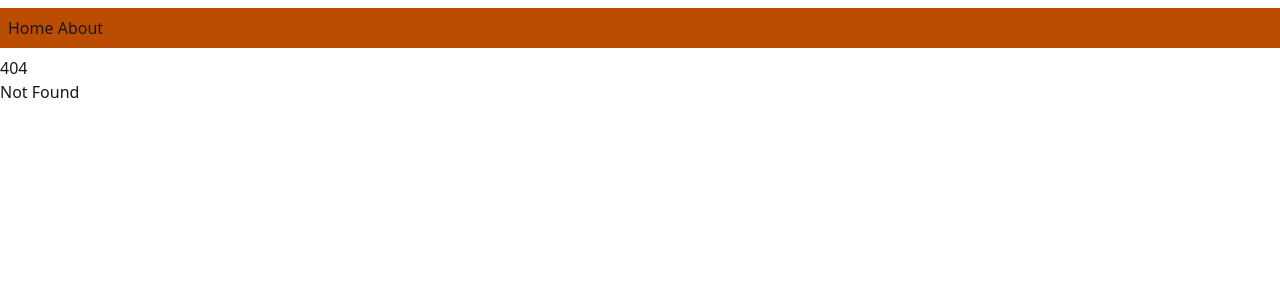
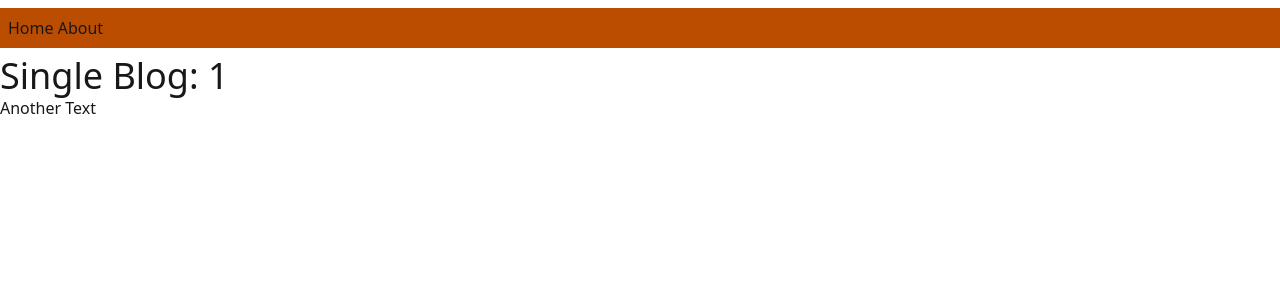
Before and after one commit to suburb4n/svelte5, a SvelteKit app: page /blog/1 in a window 1280 px wide. Before the commit this address had no page. Shown: the top 300 px of the page. Built offline with nearby package versions, Linux system fonts and the light colour scheme.

Commit message:
Lecture Code For dynamic-route-params

```diff
--- /dev/null
+++ b/src/routes/blog/+page.svelte
@@ -0,0 +1 @@
+<h1 class="text-4xl">Blog</h1>
--- /dev/null
+++ b/src/routes/blog/[id]/+page.svelte
@@ -0,0 +1,8 @@
+<script>
+	import { page } from '$app/state';
+
+	let pageId = $derived(page.params.id);
+</script>
+
+<h1 class="text-4xl">Single Blog: {pageId}</h1>
+<a href="/blog/123">Another Text</a>
```
